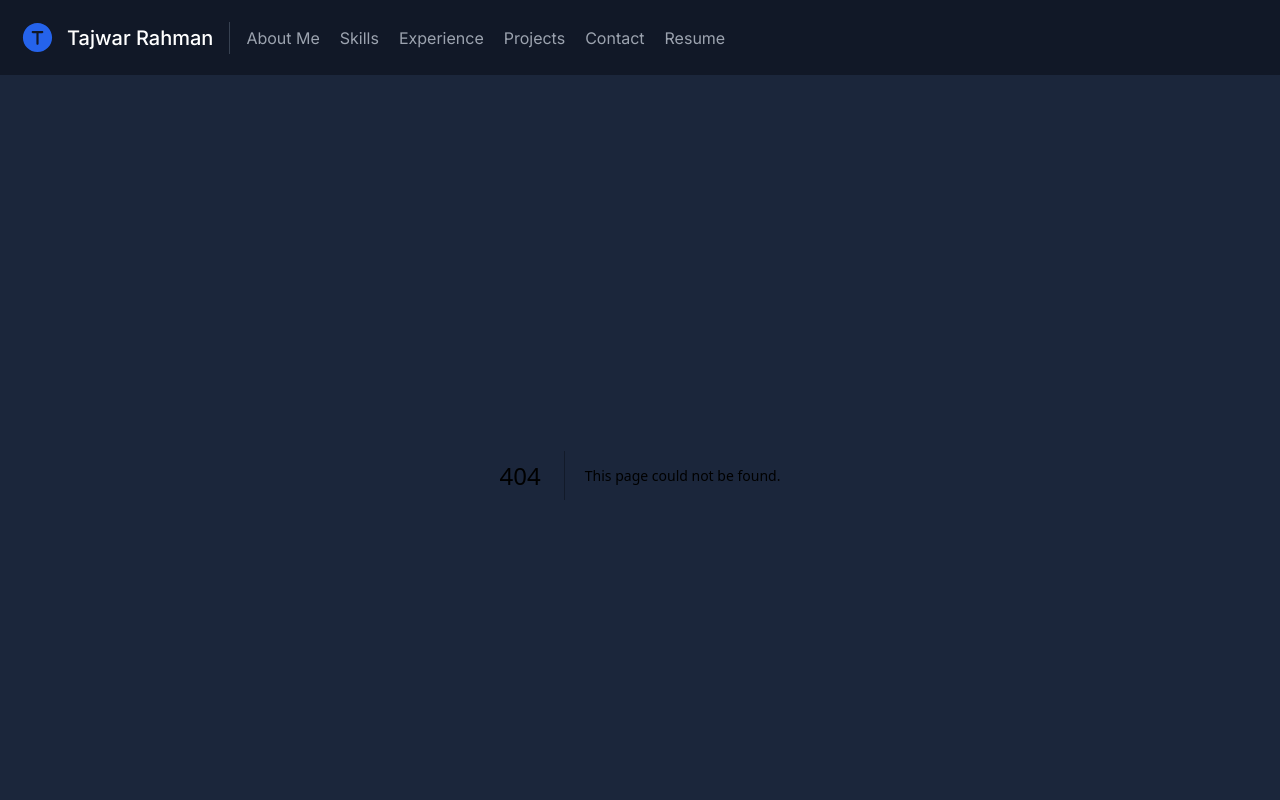
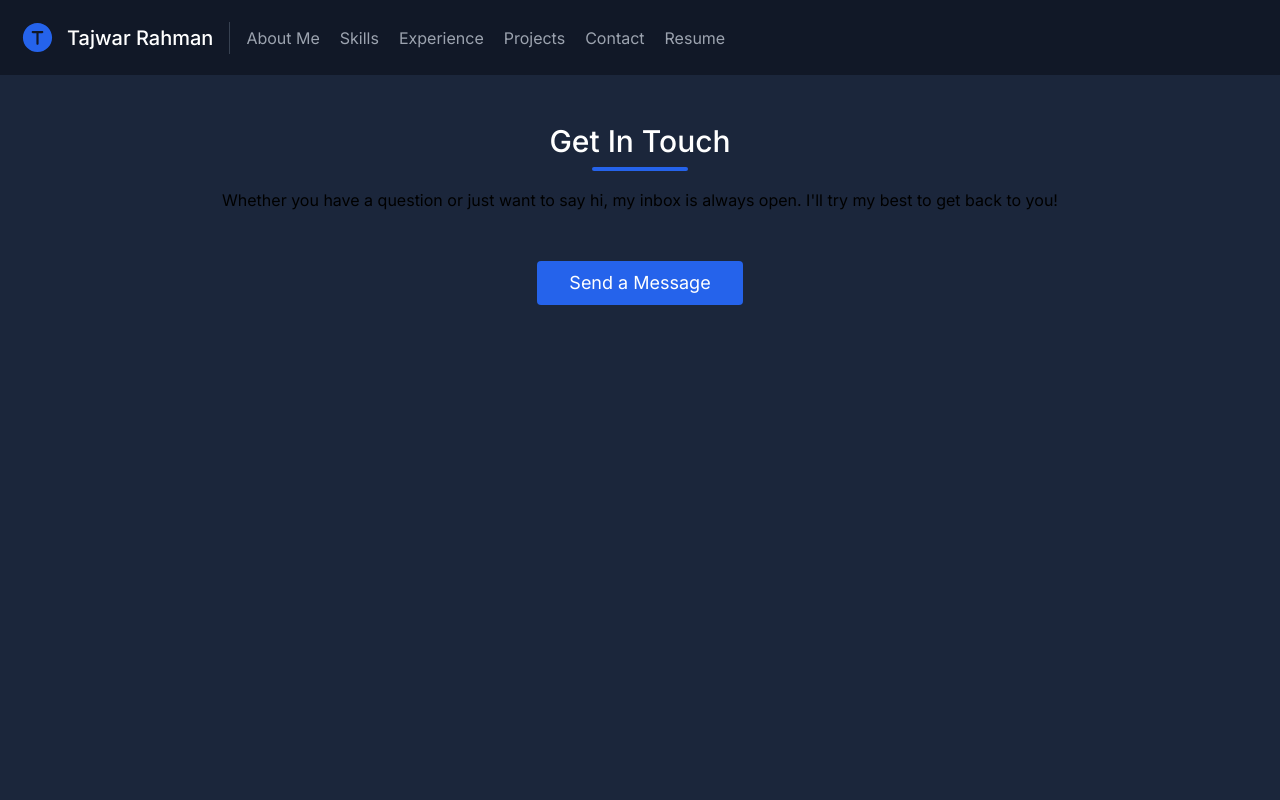
Before and after one commit to thetajwar2003/portfolio_website, a Next.js app: page /contact in a window 1280 px wide. Before the commit this address had no page. Shown: the top 800 px of the page. Built offline with nearby package versions, Linux system fonts and the light colour scheme.

Commit message:
added contact page

```diff
--- a/src/app/components/Header.tsx
+++ b/src/app/components/Header.tsx
@@ -26,7 +26,7 @@ export default function Header() {
           <Link className="mr-5 hover:text-white" href="#projects">
             Projects
           </Link>
-          <Link className="mr-5 hover:text-white" href="#contact">
+          <Link className="mr-5 hover:text-white" href="/contact">
             Contact
           </Link>
           <Link
--- /dev/null
+++ b/src/app/contact/page.tsx
@@ -0,0 +1,6 @@
+import React from "react";
+import Contact from "../components/sections/Contact";
+
+export default function ContactPage() {
+  return <Contact />;
+}
```
